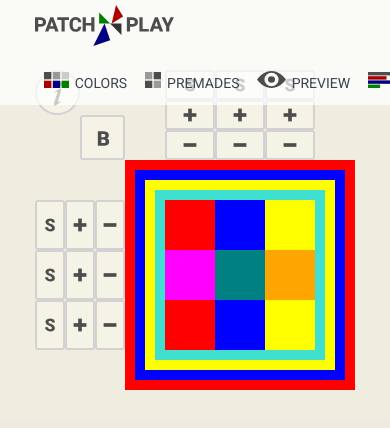
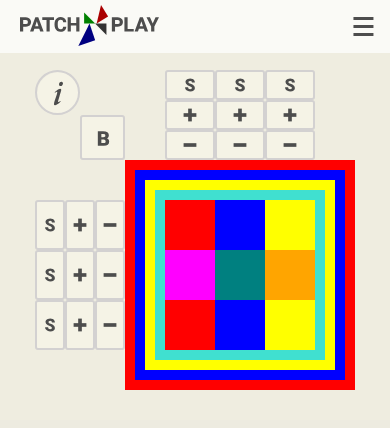
Before and after one commit to kissmedve/patchnplay, a React (Create React App) app: page / in a window 390 px wide. Shown: the top 428 px of the page. Built offline with nearby package versions, Linux system fonts and the light colour scheme.

Commit message:
added responsive navigation styling

```diff
--- a/src/components/Header.js
+++ b/src/components/Header.js
@@ -1,24 +1,20 @@
-import React from "react";
+import React, { useState } from "react";
 
 const Header = ({ children }) => {
   return (
     <>
       <header id="header">
-        <div className="wrapper">
         <div className="navbar">
           <section id="logo">
             <a href="/">
               <img src="patchnplay_logo-4.svg" alt="PatchNPlay" />
             </a>
           </section>
-            <section id="topnav">
           {children}
-            </section>
-          </div>
         </div>
       </header>
     </>
-  )
-}
+  );
+};
 
 export default Header;
--- a/src/components/Navigation.js
+++ b/src/components/Navigation.js
@@ -17,9 +17,24 @@ const Navigation = () => {
   const [premadesModalIsOpen, setPremadesModalIsOpen] = useState(false);
   const [previewModalIsOpen, setPreviewModalIsOpen] = useState(false);
   const [uploadModalIsOpen, setUploadModalIsOpen] = useState(false);
+  const [openMobileMenu, setOpenMobileMenu] = useState(false);
 
   return (
     <>
+      <section
+        id="topnav"
+        className={openMobileMenu === true ? `active` : null}
+      >
+        <div
+          id="toggler"
+          className={openMobileMenu === true ? `toggled` : null}
+        >
+          <button onClick={() => setOpenMobileMenu(!openMobileMenu)}>
+            <span></span>
+            <span></span>
+            <span></span>
+          </button>
+        </div>
         <ul className="nav">
           <li className="nav-item">
             <button
@@ -70,6 +85,7 @@ const Navigation = () => {
             <DownloadJSON />
           </li>
         </ul>
+      </section>
       <Modal
         modalIsOpen={colorsModalIsOpen}
         closeModal={() => setColorsModalIsOpen(false)}
--- a/src/styles/globals.css
+++ b/src/styles/globals.css
@@ -16,6 +16,124 @@ body {
   justify-content: center;
   padding: 3.5rem 1rem;
   background: #efede0;
+}
+
+/* Logo */
+
+#logo {
+  padding-left: 1rem;
+}
+#logo a {
+  display: block;
+  margin-top: 0.25rem;
+}
+
+/* Navigation */
+
+.navbar {
+  position: relative;
+}
+#topnav {
+  padding-right: 1rem;
+  padding-left: 0.75rem;
+  height: 100vh;
+  position: absolute;
+  right: 0;
+  background-color: rgba(255, 255, 255, 0.9);
+  overflow-y: scroll;
+  overflow: visible;
+}
+
+.nav {
+  display: flex;
+}
+.nav .btn.btn-link,
+.nav a {
+  color: #3b4351;
+  font-size: var(--font_14px);
+  text-transform: uppercase;
+}
+.nav .btn.btn-link span {
+  margin-left: 6px;
+}
+#toggler {
+  margin-top: 9px;
+  position: relative;
+}
+#toggler button {
+  border-color: transparent;
+  background-color: transparent;
+  cursor: pointer;
+  position: absolute;
+}
+#toggler span {
+  display: block;
+  height: 3px;
+  width: 20px;
+  margin: 5px 0;
+  background-color: #4d4d4d;
+}
+
+@media (min-width: 0) and (max-width: 979px) {
+  #topnav {
+    transform: translate(100%, 0);
+    transition: transform 0.3s ease-in-out;
+  }
+  .nav {
+    flex-direction: column;
+    padding-top: 50px;
+  }
+  #toggler button {
+    left: -3rem;
+    transition: transform 0.3s ease-in-out;
+  }
+  #toggler span {
+    transform: translateY(0) rotate(0);
+    transition: transform 0.3s ease-in-out;
+  }
+  #toggler.toggled span:nth-child(1) {
+    transform: translateY(8px) rotate(45deg);
+    transition: transform 0.3s ease-in-out;
+    transition-delay: 0.3s;
+    transition-property: transform;
+  }
+  #toggler.toggled span:nth-child(2) {
+    background-color: transparent;
+    transition: transform 0.3s ease-in-out;
+    transition-delay: 0.3s;
+    transition-property: transform;
+  }
+  #toggler.toggled span:nth-child(3) {
+    transform: translateY(-8px) rotate(-45deg);
+    transition: transform 0.3s ease-in-out;
+    transition-delay: 0.3s;
+    transition-property: transform;
+  }
+  #topnav.active {
+    transform: translate(0, 0);
+    transition: transform 0.3s ease-in-out;
+  }
+  #topnav.active button {
+    left: 0;
+    right: 1.5rem;
+    transition-delay: 6s;
+  }
+}
+
+@media (min-width: 980px) {
+  #toggler {
+    display: none;
+  }
+  #topnav {
+    height: auto;
+    position: static;
+    background-color: transparent;
+    overflow-y: auto;
+  }
+  .nav {
+    display: flex;
+    flex-direction: row;
+  }
 }
 
 /* Square */
@@ -470,20 +588,6 @@ button.border-add {
   display: flex;
 }
 
-/* Toast */
-/* .toast {
-  position: relative;
-  padding-top: 1.25rem;
-}
-.bigblock.styling-dropdown .toast {
-  margin-top: 1rem;
-}
-.toast p {
-  font-size: --font_14px;
-  font-weight: 700;
-  text-align: center;
-} */
-
 /* Modal */
 .modal-container {
   max-height: 90vh;
@@ -497,30 +601,6 @@ button.border-add {
 }
 
 /* SquareStyler */
-
-/* Logo */
-#logo a {
-  display: block;
-  margin-top: 0.25rem;
-}
-
-/* Navigation */
-.navbar {
-  padding: 0 1.75rem;
-}
-.nav {
-  display: flex;
-  flex-direction: row;
-}
-.nav .btn.btn-link,
-.nav a {
-  color: #3b4351;
-  font-size: var(--font_14px);
-  text-transform: uppercase;
-}
-.nav .btn.btn-link span {
-  margin-left: 6px;
-}
 
 /* Premades Gallery */
 .big-blocks,
```
Lines whose indentation alone changed are shown as unchanged.
